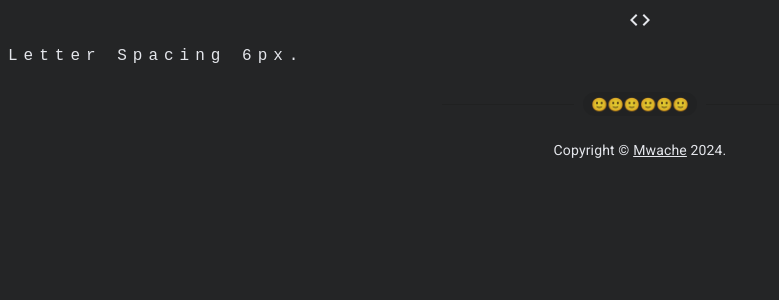
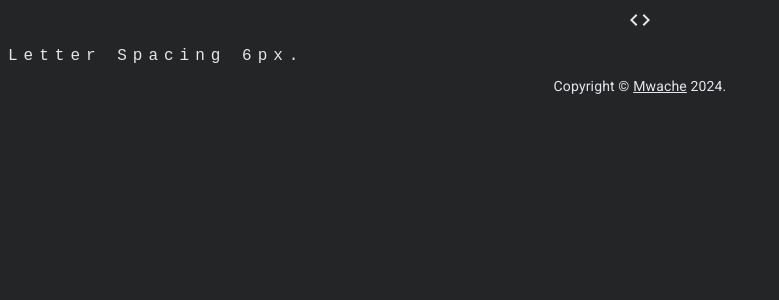
Before and after one commit to mwchben/mwache, a React (Create React App) app: page / in a window 1280 px wide. Shown: the top 300 px of the page, without its empty margins (0-779 px from the left). Built offline with nearby package versions, Linux system fonts and the light colour scheme.

Commit message:
mod in copyright

```diff
--- a/src/components/Copyright.js
+++ b/src/components/Copyright.js
@@ -1,15 +1,12 @@
 import * as React from "react";
-import { Typography, Link, Chip, Divider } from "@mui/material";
+import { Typography, Link } from "@mui/material";
 
 function Copyright(props) {
   return (
     <>
-      <Divider sx={{ my: 3 }} light={true}>
-        <Chip label="🙂🙂🙂🙂🙂🙂" size="small" />
-      </Divider>
       <Typography variant="body2" color="#e4e6eb" align="center" {...props}>
         {"Copyright © "}
-        <Link color="inherit" href="https://github/mwchben.com/">
+        <Link color="inherit" href="https://github.com/mwchben">
           Mwache
         </Link>{" "}
         {new Date().getFullYear()}
```
